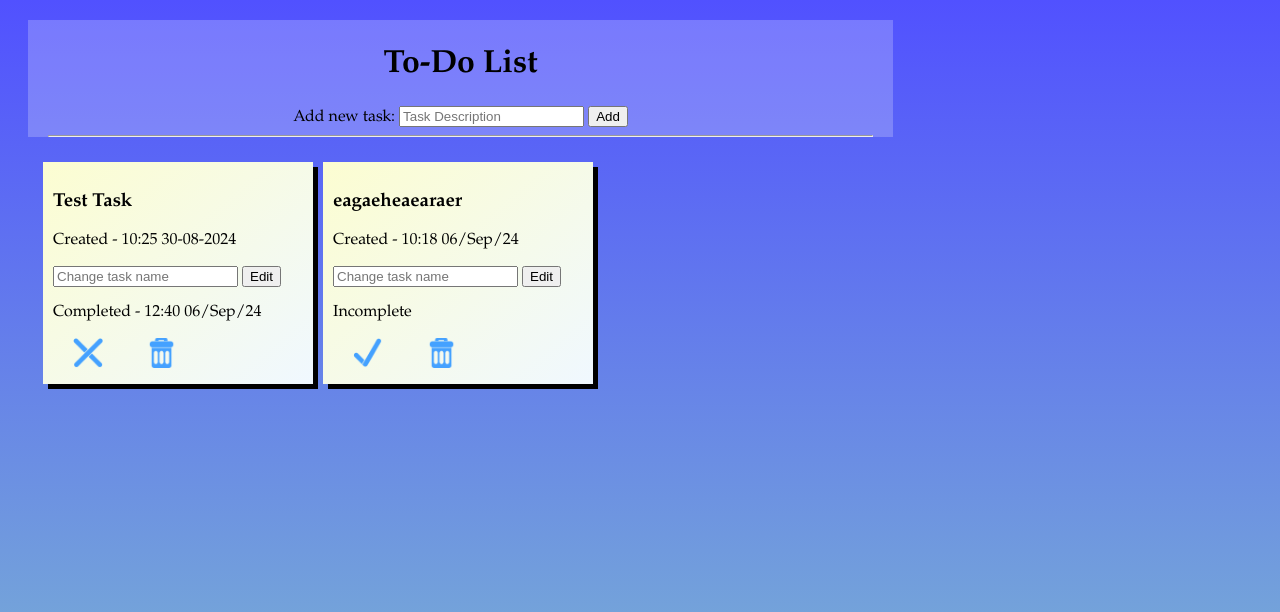
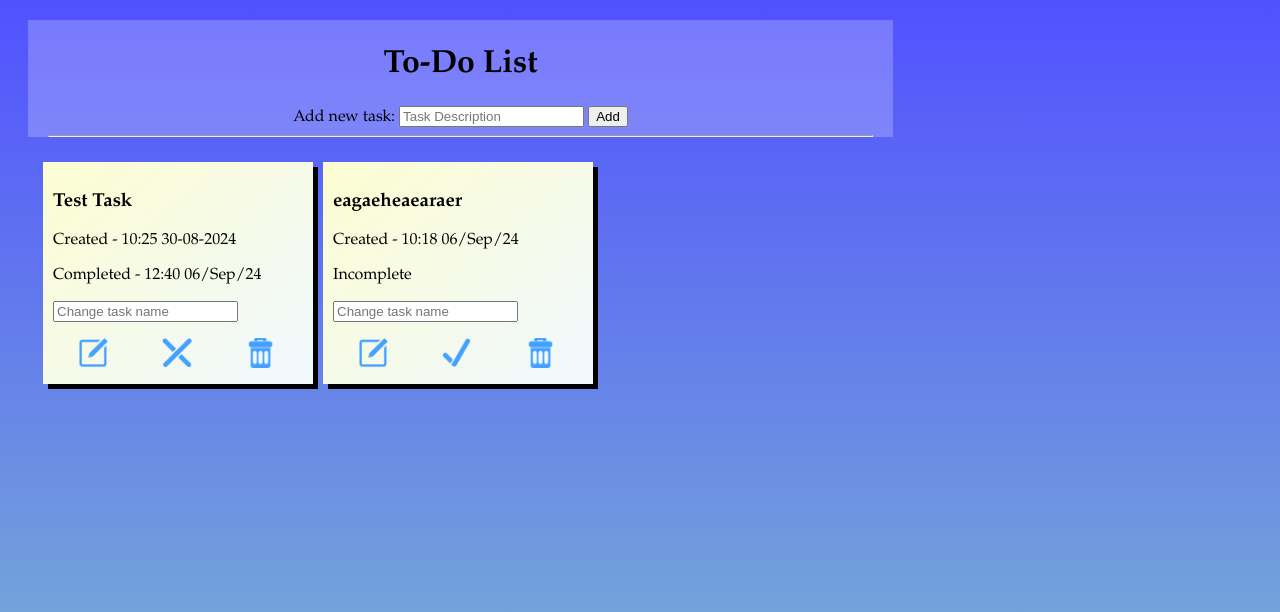
Before and after one commit to F-Cocker/todoapp, a Flask app: page / in a window 1280 px wide. Shown: the top 612 px of the page. Run offline with Flask 3, Linux system fonts and the light colour scheme.

Commit message:
edit icon added, formatting updated

```diff
--- a/website/static/style.css
+++ b/website/static/style.css
@@ -3,7 +3,7 @@ body{
     background-image: linear-gradient(rgb(81, 81, 255), rgb(126, 187, 207));
     background-attachment:fixed;
 }
-/* The error message is set to display in red text */
+/* The error message is set to display in red text, other messages display in green*/
 p.error{
     color:rgb(199, 0, 0);
 }
@@ -38,13 +38,31 @@ div.todo_box{
     box-shadow: 5px 5px black;
     font-family:Garamond
 }
+/* The form in each todo is set to inline, but the input box within the form is set as a block. */
+/* This allows the edit button to sit inline with the other buttons, while keeping the input box separate */
+div.todo_box>form{
+    display:inline;
+}
+div.todo_box>form>input{
+    display:block;
+}
 /* h3 is used for the main text of each todo, i gave it word wrap to prevent it spilling out of the todo notes */
 h3{
     word-wrap:break-word
 }
+/* The buttons and the icons within them have different classes. The icon class is used to properly size the images */
+/* The iconbutton class is used to give the button itself proper spacing and appearance, including a change on hover */
 img.icon{
     max-width:30px;
     max-height:30px;
-    padding-right:20px;
-    padding-left:20px;
 }
+button.iconbutton{
+    background:none;
+    border:none;
+    margin-top:15px;
+    margin-right:19px;
+    margin-left:19px;
+}
+button.iconbutton:hover{
+    background-color:rgba(0, 255, 30, 0.224);
+}
--- a/website/templates/index.html
+++ b/website/templates/index.html
@@ -20,8 +20,8 @@
                 <button type="submit">Add</button>
             </div>
         </form>
-        <!--This error message is only visible if the page was loaded with the "error" variable set-->
-        <!--This only occurs if the user tried ot input a duplicate entry-->
+        <!--If a message variable is fed into the page, it will display here.-->
+        <!--They are checked separately as errors and normal messages have different formatting-->
         {% if error %}
         <p class="error">{{error}}</p>
         {% endif %}
@@ -38,23 +38,26 @@
             <!--The todos are generated using the database-->
             <h3>{{todo.task}}</h3>
             <p>Created - {{todo.date}}</p>
+            <!--This checks whether it is marked complete or not, and informs the user of this. If compelted, the competion time is shown-->
+            {% if todo.complete==False %}
+                <p>Incomplete</p>
+            {% else %}
+                <p>Completed - {{todo.completed_date}}</p>
+            {% endif %}
             <!--This form is used to change the name of the specific todo, and is contained within its box-->
             <form action="/edit/{{ todo.id }}" method="post">
                 <input type="text" name="edit" maxlength="100" placeholder="Change task name" required>
-                <button type="submit">Edit</button>
+                <button type="submit" class="iconbutton"><img src="{{ url_for('static',filename='editicon.png')}}" title="Edit" alt="Edit" class="icon"></button>
             </form>
-            <!--This checks whether it is marked complete or not, and informs the user of this. If compelted, the competion time is shown-->
             <!--A button is provided to easily flip the todo from compelte to incomplete and vice versa-->
             {% if todo.complete==False %}
-                <p>Incomplete</p>
-                <a href="/update/{{ todo.id }}"><img src="{{ url_for('static',filename='completeicon.png')}}" title="Complete" alt="Complete" class="icon"></a>
+            <a href="/update/{{ todo.id }}"><button class="iconbutton"><img src="{{ url_for('static',filename='completeicon.png')}}" title="Complete" alt="Complete" class="icon"></button></a>
             {% else %}
-                <p>Completed - {{todo.completed_date}}</p>
-                <a href="/update/{{ todo.id }}"><img src="{{ url_for('static',filename='incompleteicon.png')}}" title="Incomplete" alt="Incomplete" class="icon"></a>
+            <a href="/update/{{ todo.id }}"><button class="iconbutton"><img src="{{ url_for('static',filename='incompleteicon.png')}}" title="Incomplete" alt="Incomplete" class="icon"></button></a>
             {% endif %}
-            <!--The delete button-->
-            <a href="/delete/{{ todo.id }}"><img src="{{ url_for('static',filename='deleteicon.png')}}" title="Delete" alt="Delete" class="icon"></a>
-        </div>
+            <!-- The delete button -->
+            <a href="/delete/{{ todo.id }}"><button class="iconbutton"><img src="{{ url_for('static',filename='deleteicon.png')}}" title="Delete" alt="Delete" class="icon"></button></a>
+            </div>
     {% endfor %}
     </div>
 </body>
```
Also changed, not shown: instance/db.sqlite, website/static/completeicon.png, website/static/editicon.png (added), website/static/incompleteicon.png.
